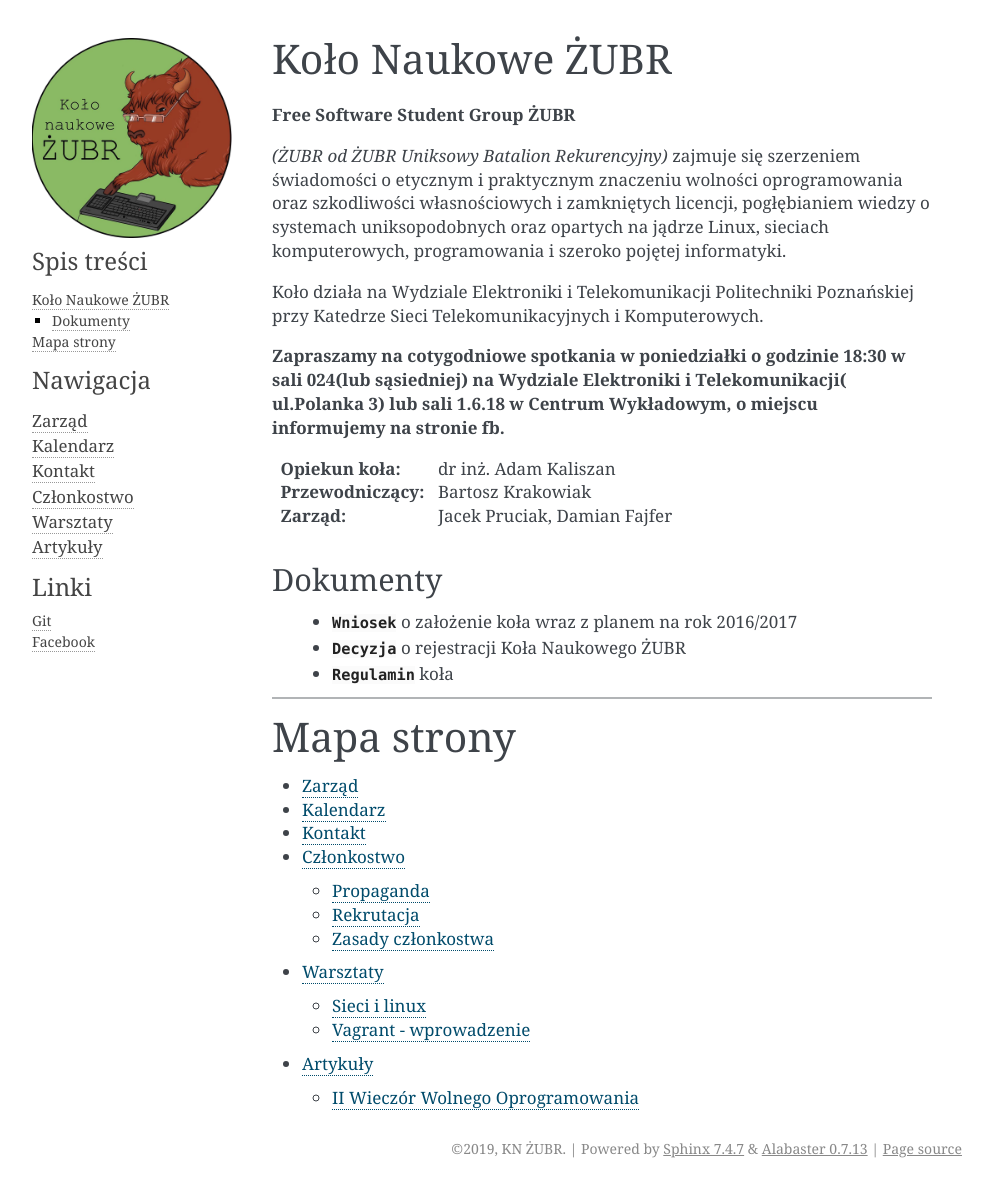
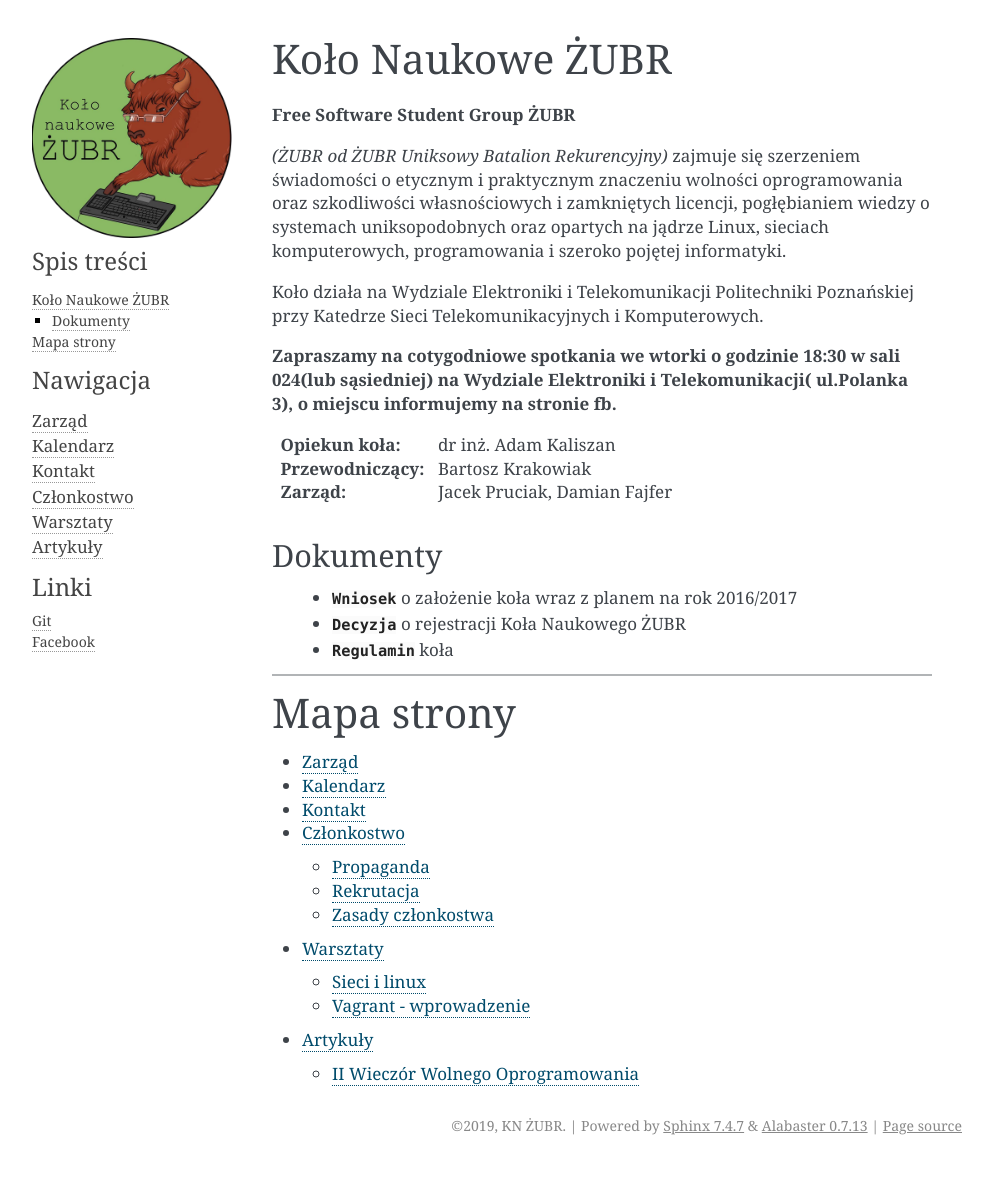
Before and after one commit to knzubr/zubr-strona, a Sphinx documentation site: the page built from source/index.rst, in a window 1280 px wide. Shown: the whole page, without its empty margins (148-1141 px from the left). Built offline with Sphinx 7.4.7, drawn with Linux system fonts in a browser that asks for light colours; after the commit the page ends 1165 px from its top, so only the background shows below that.

Commit message:
update spotkania

```diff
--- a/source/index.rst
+++ b/source/index.rst
@@ -13,7 +13,7 @@ zajmuje się szerzeniem świadomości o etycznym i praktycznym znaczeniu wolnoś
 
 Koło działa na Wydziale Elektroniki i Telekomunikacji Politechniki Poznańskiej przy Katedrze Sieci Telekomunikacyjnych i Komputerowych.
 
-**Zapraszamy na cotygodniowe spotkania w poniedziałki o godzinie 18:30 w sali 024(lub sąsiedniej) na Wydziale Elektroniki i Telekomunikacji( ul.Polanka 3) lub sali 1.6.18 w Centrum Wykładowym, o miejscu informujemy na stronie fb.**
+**Zapraszamy na cotygodniowe spotkania we wtorki o godzinie 18:30 w sali 024(lub sąsiedniej) na Wydziale Elektroniki i Telekomunikacji( ul.Polanka 3), o miejscu informujemy na stronie fb.**
 
 :Opiekun koła:
     dr inż. Adam Kaliszan
```
